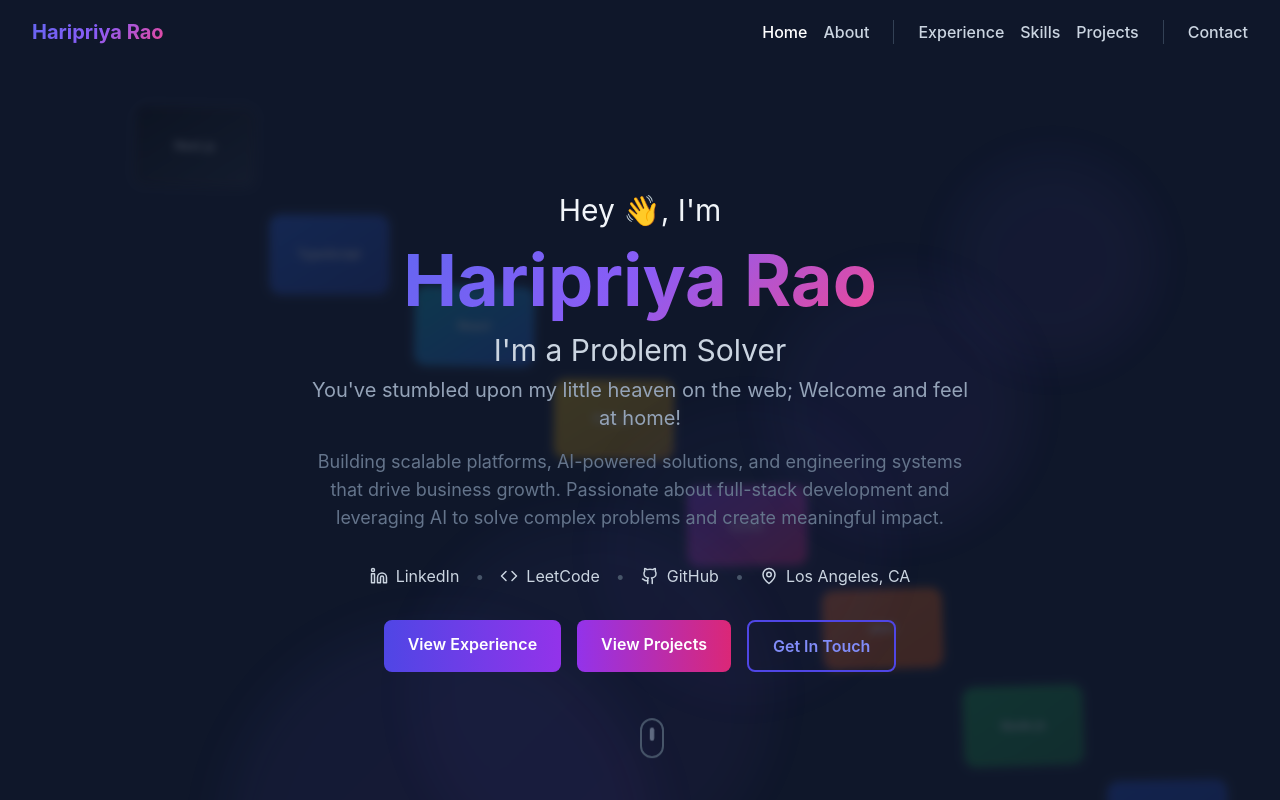
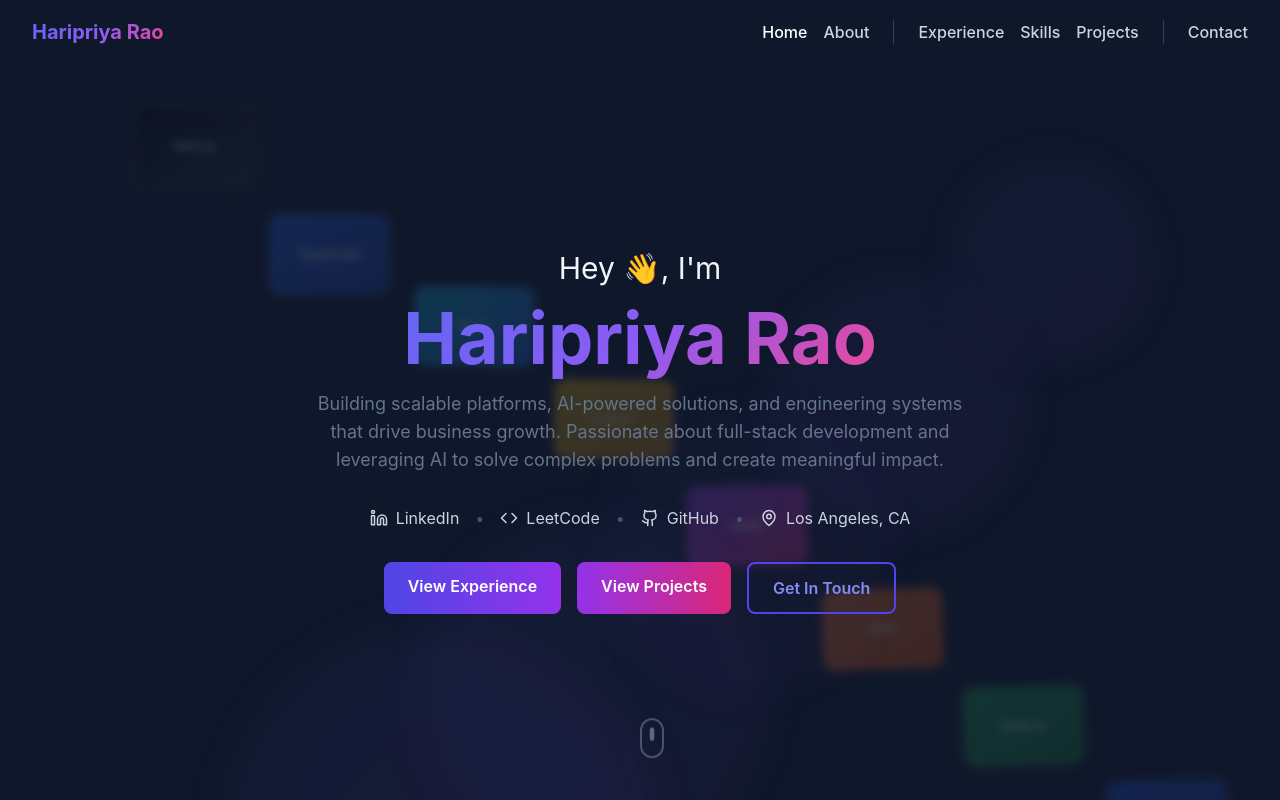
Before and after one commit to haripriyarao26/portfolio, a Next.js app: page / in a window 1280 px wide. Shown: the top 800 px of the page. Built offline with nearby package versions, Linux system fonts and the light colour scheme.

Commit message:
updates to hero

```diff
--- a/components/Hero.tsx
+++ b/components/Hero.tsx
@@ -89,12 +89,7 @@ export default function Hero() {
           <h1 className="text-5xl md:text-7xl font-bold mb-4">
             <span className="gradient-text">{resumeData.name}</span>
           </h1>
-          <h2 className="text-2xl md:text-3xl text-slate-300 mb-2">
-            <span className="block md:inline">I'm a Problem Solver</span>
-          </h2>
-          <p className="text-lg md:text-xl text-slate-400 max-w-2xl mx-auto mb-2">
-            You've stumbled upon my little heaven on the web; Welcome and feel at home!
-          </p>
+
           <p className="text-base md:text-lg text-slate-500 max-w-2xl mx-auto mb-8 mt-4">
             Building scalable platforms, AI-powered solutions, and engineering systems
             that drive business growth. Passionate about full-stack development
```
